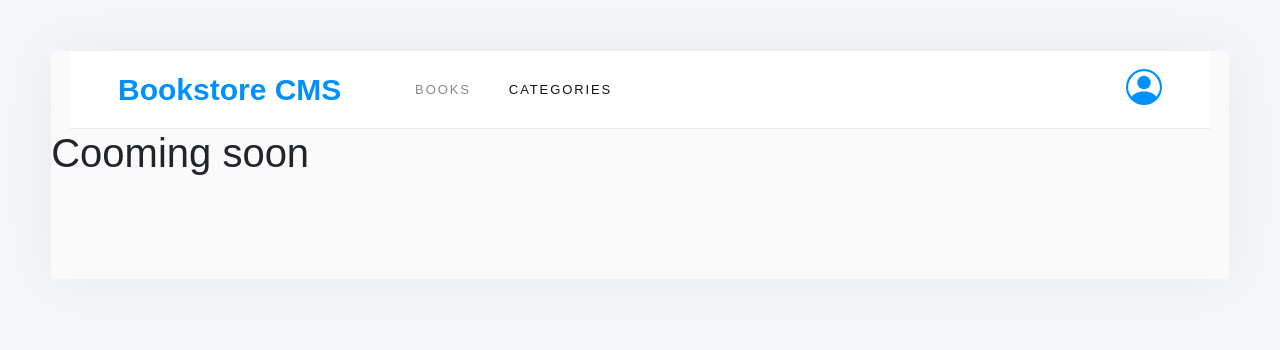
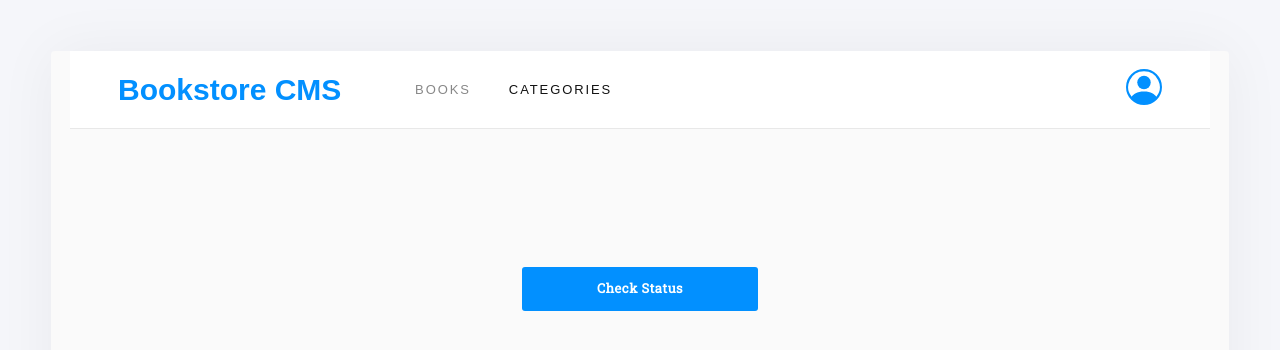
Before and after one commit to c00p75/bookstore-cms, a React (Create React App) app: page /categories in a window 1280 px wide. Shown: the top 350 px of the page. Built offline with nearby package versions, Linux system fonts and the light colour scheme.

Commit message:
Add 'Check Status' button to Category page

```diff
--- a/src/components/BookItem.js
+++ b/src/components/Book.js
@@ -1,7 +1,7 @@
 import React from 'react';
 import './bookStore.css';
 
-const BookItem = (props) => {
+const Book = (props) => {
   const property = props;
   const bookItem = property.book;
   return (
@@ -40,4 +40,4 @@ const BookItem = (props) => {
   );
 };
 
-export default BookItem;
+export default Book;
--- a/src/components/BookList.js
+++ b/src/components/BookList.js
@@ -1,4 +1,4 @@
-import BookItem from './BookItem';
+import Book from './Book';
 import './bookStore.css';
 
 const BookList = (props) => {
@@ -9,7 +9,7 @@ const BookList = (props) => {
       <ul className="container allBooks">
         {
           book.map((item) => (
-            <BookItem
+            <Book
               key={item.id}
               book={item}
             />
--- a/src/components/bookCategories.js
+++ b/src/components/bookCategories.js
@@ -1,5 +1,11 @@
 const Categories = () => (
-  <h1>Cooming soon</h1>
+  <div className="categoryBtn d-flex justify-content-center align-items-center">
+    <button
+      type="button"
+    >
+      Check Status
+    </button>
+  </div>
 );
 
 export default Categories;
--- a/src/components/bookStore.css
+++ b/src/components/bookStore.css
@@ -217,7 +217,8 @@
   color: #121212;
 }
 
-.form button {
+.form button,
+.categoryBtn button {
   width: 20%;
   cursor: pointer;
   padding: 12px;
@@ -230,3 +231,7 @@
   font-weight: 700;
   font-family: "Roboto Slab", serif;
 }
+
+.categoryBtn {
+  height: 40vh;
+}
```
